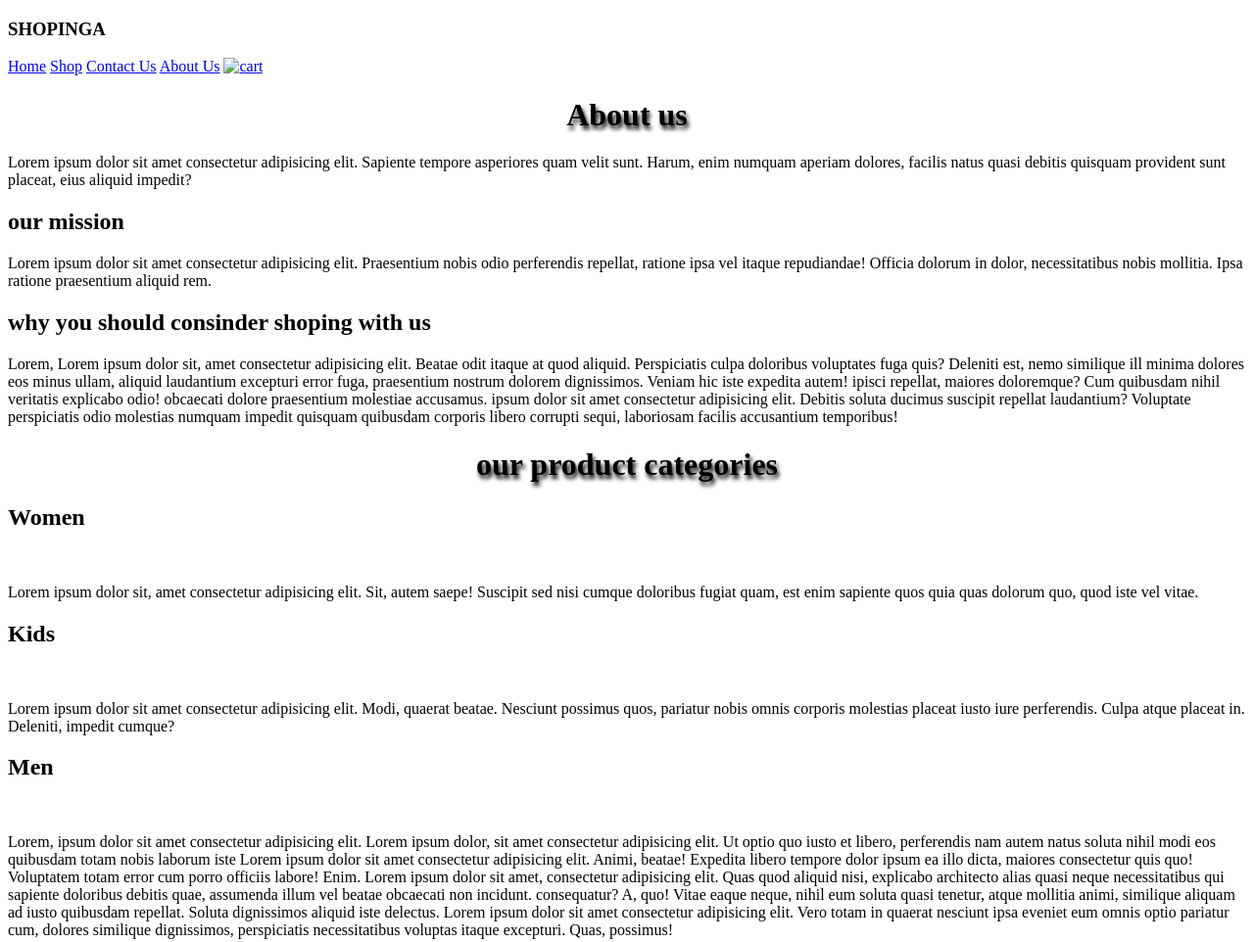
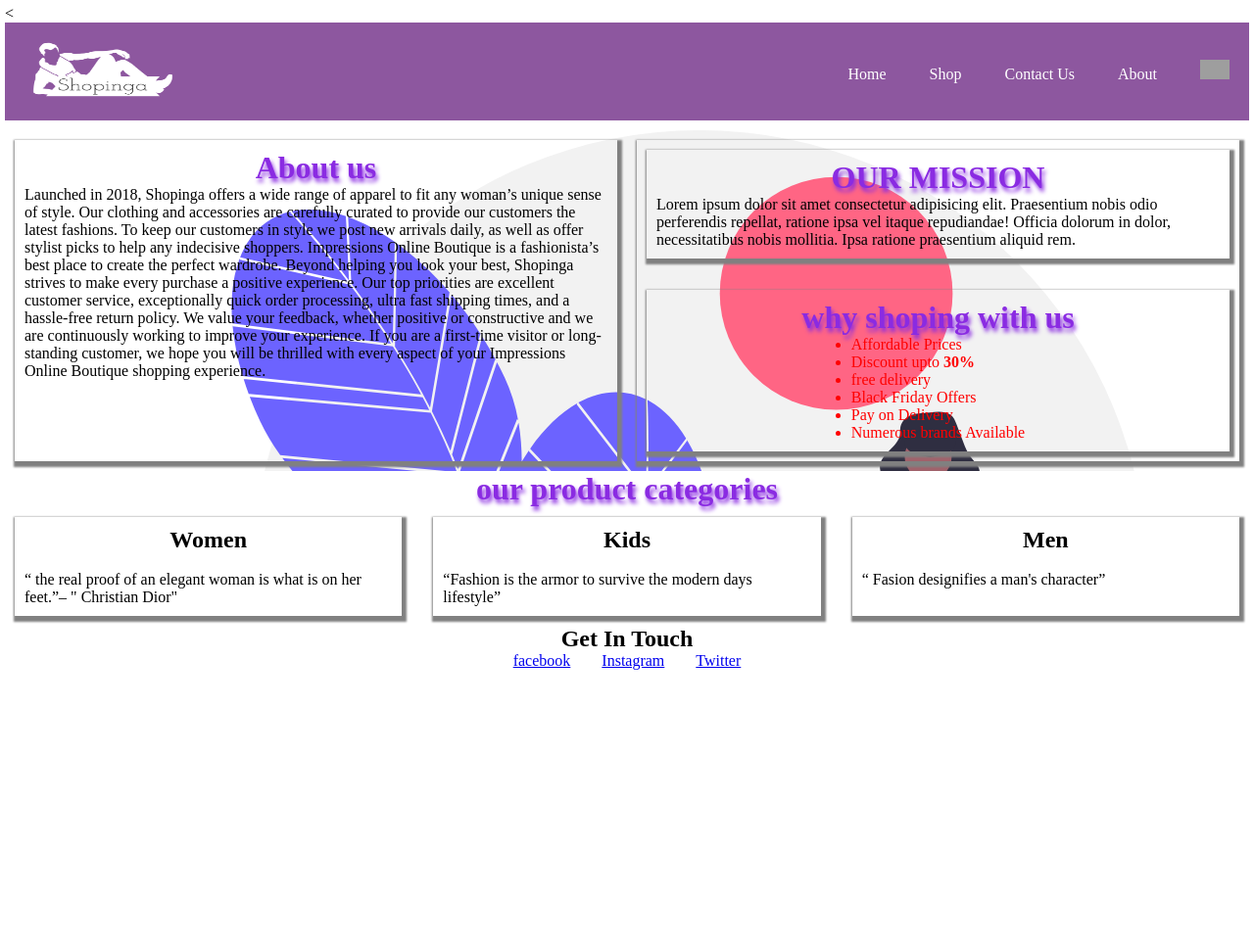
Before and after one commit to KevinKipkoechMutai/Shopinga_Store, a plain HTML site: page about.html in a window 1280 px wide. Shown: the top 962 px of the page at 98% size. After the commit the page ends 800 px from the top, so only its background shows below. Drawn offline with Linux system fonts and the light colour scheme; grey boxes are pictures that could not be loaded; files whose address does not match are found by name.

Commit message:
added categories

```diff
--- a/about.html
+++ b/about.html
@@ -10,18 +10,22 @@
 <body>
     <div>
         <!--navigation-->
-        <div class="main-content">
-            <div>
-                <h3>SHOPINGA</h3>
-            </div>
-            <div class="nav">
-               <a href="#">Home</a>
-               <a href="#">Shop</a>
-               <a href="#">Contact Us</a>
-               <a href="#">About Us</a>
-               <a href="#"><img src="#" class="icon" alt="cart"></a>
-            </div>
-        </div>
+        < <header>
+            <nav>
+                <div class="logo">
+                    <img height="50" width="60" src="assets/images/Shopinga-logos_white.png">
+                </div>
+                <div class="nav-links">
+                    <ul>
+                        <li><a href="#">Home</a></li>
+                        <li><a href="#">Shop</a></li>
+                        <li><a href="#">Contact Us</a></li>
+                        <li><a href="#">About</a></li>
+                        <li><a><img src="http://www.clker.com/cliparts/U/D/n/G/6/h/white-shopping-cart-md.png"></a></li>
+                    </ul>
+                </div>
+            </nav>
+        </header>
         <!--end of navigation-->
 
         <div class="content">
@@ -30,7 +34,14 @@
                 <div>
                    <div>
                     <h1>About us</h1>
-                    <p>Lorem ipsum dolor sit amet consectetur adipisicing elit. Sapiente tempore asperiores quam velit sunt. Harum, enim numquam aperiam dolores, facilis natus quasi debitis quisquam provident sunt placeat, eius aliquid impedit?</p>
+                    <p>  Launched in 2018, Shopinga offers a wide range of apparel to fit any woman’s unique sense of style. Our clothing and accessories are carefully curated to provide our customers the latest fashions. To keep our customers in style we post new arrivals daily, as well as offer stylist picks to help any indecisive shoppers. Impressions Online Boutique is a fashionista’s best place to create the perfect wardrobe.
+
+                        Beyond helping you look your best, Shopinga strives to make every purchase a positive experience. Our top priorities are excellent customer service, exceptionally quick order processing, ultra fast shipping times, and a hassle-free return policy. We value your feedback, whether positive or constructive and we are continuously working to improve your experience.
+
+                        If you are a first-time visitor or long-standing customer, we hope you will be thrilled with every aspect of your Impressions Online Boutique shopping experience.
+
+                        </p>
+
 
 
                    </div>
@@ -40,15 +51,24 @@
                 <div>
                     <div class="sub-main">
                         <div>
-                            <h2>our mission </h2>
+                            <h1>OUR MISSION</h1>
                             <p>Lorem ipsum dolor sit amet consectetur adipisicing elit. Praesentium nobis odio perferendis repellat, ratione ipsa vel itaque repudiandae! Officia dolorum in dolor, necessitatibus nobis mollitia. Ipsa ratione praesentium aliquid rem.</p>
 
                         </div>
                         <div>
-                            <h2>why you should consinder shoping with us </h2>
-                            <p>Lorem,
-                              Lorem ipsum dolor sit, amet consectetur adipisicing elit. Beatae odit itaque at quod aliquid. Perspiciatis culpa doloribus voluptates fuga quis? Deleniti est, nemo similique ill
-                              minima dolores eos minus ullam, aliquid laudantium excepturi error fuga, praesentium nostrum dolorem dignissimos. Veniam hic iste expedita autem!   ipisci repellat, maiores doloremque? Cum quibusdam nihil veritatis explicabo odio! obcaecati dolore praesentium molestiae accusamus.   ipsum dolor sit amet consectetur adipisicing elit. Debitis soluta ducimus suscipit repellat laudantium? Voluptate perspiciatis odio molestias numquam impedit quisquam quibusdam corporis libero corrupti sequi, laboriosam facilis accusantium temporibus!</p>
+                            <h1>why shoping with us </h1>
+
+                                <div class="card">
+                                    <ul>
+                                        <li>Affordable Prices</li>
+                                        <li> Discount upto <strong>30%</strong></li>
+                                        <li>free delivery</li>
+                                        <li>Black Friday Offers</li>
+                                        <li>Pay on Delivery</li>
+                                        <li>Numerous brands Available</li>
+                                    </ul>
+                                </div>
+
 
                         </div>
 
@@ -68,22 +88,18 @@
                 <h2>Women</h2>
 
                 <img src="" alt="">
-                <p>Lorem ipsum dolor sit, amet consectetur adipisicing elit. Sit, autem saepe! Suscipit sed nisi cumque doloribus fugiat quam, est enim sapiente quos quia quas dolorum quo, quod iste vel vitae.</p>
+                <p> <q>  the real proof of an elegant woman is what is on her feet.</q>– " Christian Dior" </p>
+
             </div>
             <div>
                 <h2>Kids</h2>
                 <img src="" alt="">
-                <p>Lorem ipsum dolor sit amet consectetur adipisicing elit. Modi, quaerat beatae. Nesciunt possimus quos, pariatur nobis omnis corporis molestias placeat iusto iure perferendis. Culpa atque placeat in. Deleniti, impedit cumque?</p>
+                <p> <q>Fashion is the armor to survive the modern days lifestyle</q> </p>
             </div>
             <div>
                 <h2>Men</h2>
                 <img src="" alt="">
-                <p>Lorem, ipsum dolor sit amet consectetur adipisicing elit.
-                    Lorem ipsum dolor, sit amet consectetur adipisicing elit. Ut optio quo iusto et libero, perferendis nam autem natus soluta nihil modi eos quibusdam totam nobis laborum iste
-                    Lorem ipsum dolor sit amet consectetur adipisicing elit. Animi, beatae! Expedita libero tempore dolor ipsum ea illo dicta, maiores consectetur quis quo! Voluptatem totam error cum porro officiis labore! Enim.
-                    Lorem ipsum dolor sit amet, consectetur adipisicing elit. Quas quod aliquid nisi, explicabo architecto alias quasi neque necessitatibus qui sapiente doloribus debitis quae, assumenda illum vel beatae obcaecati non incidunt.
-                    consequatur? A, quo! Vitae eaque neque, nihil eum soluta quasi tenetur, atque mollitia animi, similique aliquam ad iusto quibusdam repellat. Soluta dignissimos aliquid iste delectus.
-                Lorem ipsum dolor sit amet consectetur adipisicing elit. Vero totam in quaerat nesciunt ipsa eveniet eum omnis optio pariatur cum, dolores similique dignissimos, perspiciatis necessitatibus voluptas itaque excepturi. Quas, possimus!</p>
+                <p><q> Fasion designifies a man's character</q></p>
             </div>
         </div>
 
--- a/assets/styles/about.css
+++ b/assets/styles/about.css
@@ -1,14 +1,12 @@
-.{
-    font-family:sans-serif;
-}
 
 
 h1{
     text-align: center;
     text-shadow: 2px 4px 4px;
     font-weight: bold;
-    color: black;
+    color: blueviolet;
     font-size:xx-large;
+}
 
 h2{
     text-align: center;
@@ -19,32 +17,64 @@ body{
 }
 
 /* NAVIGATION */
-.main-content{
-    display: flex;
-    gap:5rem;
-    justify-content: end;
-    margin: 0px;
-    background-color: black;
-
-
-}
-.main-content>*{
-    flex:1;
-    align-items: center;
-    padding:10px;
-    color:whitesmoke;
-}
-.nav{
-    display: flex;
-    gap:2rem;
-
-}
-.nav>*{
-    color:whitesmoke;
+*{
+    font-family: 'Poppins', 'sans-serif';
+    margin: 0;
+    padding: 0;
 }
 
+main{
+    width: 100%;
+    height: 100%;
+    position: relative;
+    overflow: hidden;
+    background: white;
+}
 
+nav{
+    width: 100%;
+    height: 100px;
+    position: sticky;
+    margin: 0 0 10px 0;
+    z-index: 1;
+    display: flex;
+    align-items: center;
+    background-color: #8d579f;
+}
 
+.logo{
+    flex-basis: 20%;
+}
+
+.logo img{
+    height: 140px;
+    width: 200px;
+}
+
+.nav-links{
+    flex: 1;
+    text-align: right;
+}
+
+.nav-links ul li{
+    list-style: none;
+    display: inline-block;
+    margin: 0 20px;
+}
+
+.nav-links ul li a{
+    color: #fff;
+    text-decoration: none;
+}
+
+.nav-links ul li a:hover{
+    color: aqua;
+}
+
+.nav-links img{
+    height: 20px;
+    width: 30px;
+}
 
 .content{
 
@@ -59,20 +89,27 @@ body{
 
 .main{
     display: flex;
-    flex-direction: column;
+    flex-direction: row;
+
+
 }
 .main>*{
     margin: 10px;
+    box-shadow: 2px  3px 2px 3px grey;
+    padding:10px;
+    flex:1;
 
 }
 .sub-main{
     display: flex;
-    flex-direction: row;
+    flex-direction: column;
     gap:2rem;
 
 }
 .sub-main>*{
     flex:1;
+    padding:10px;
+    box-shadow: 2px 3px 2px 3px grey;
 
 }
 .categories{
@@ -87,7 +124,7 @@ body{
 .categories>*{
     flex: 1;
     padding: 10px;
-    box-shadow: 5px 10px 5px 10px grey;
+    box-shadow: 2px 3px 2px 3px grey;
 }
 .footer{
     display: flex;
@@ -95,6 +132,9 @@ body{
     gap: 2rem;
 
 }
-.icon{
-    size: 0.625em;
+.card{
+    display: flex;
+    justify-content: center;
+    font-weight: 500;
+    color: red;
 }
```
Also changed, not shown: assets/images/Shopinga-logos_white.png (added).
